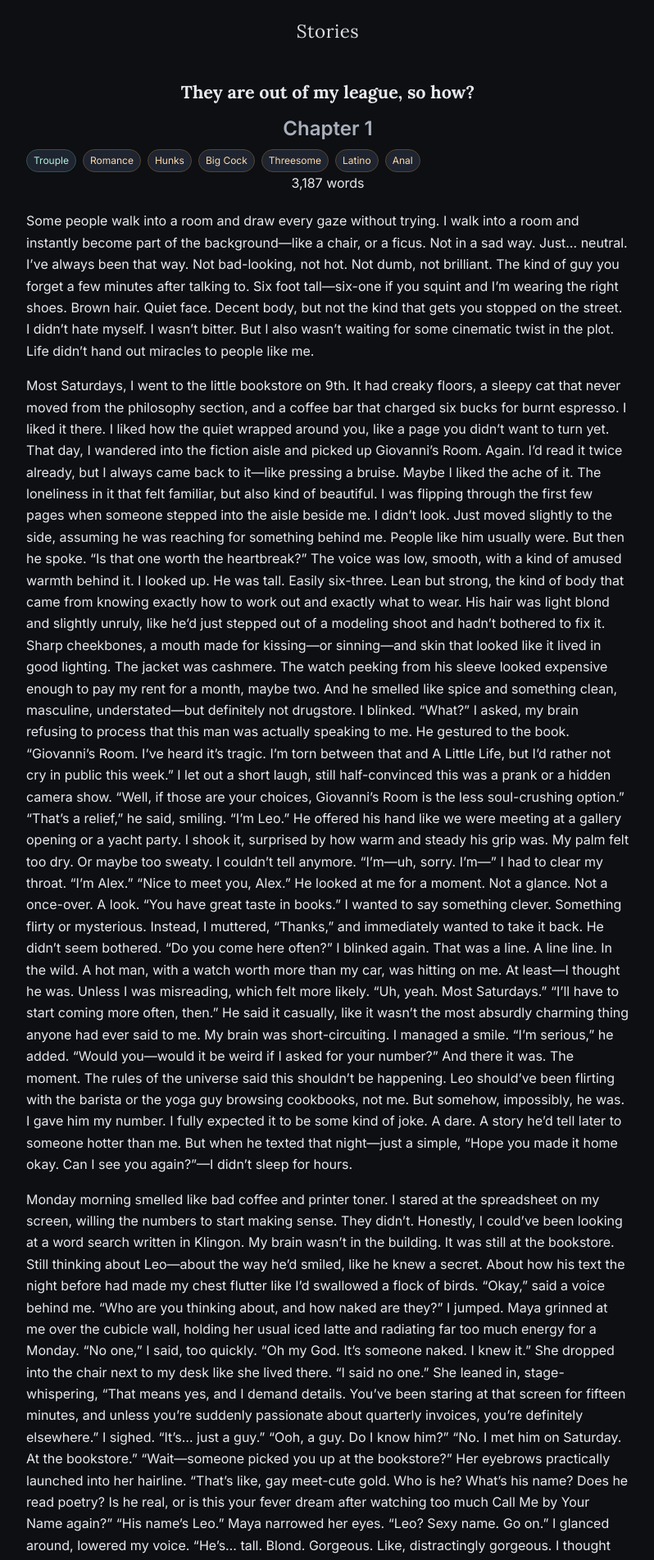
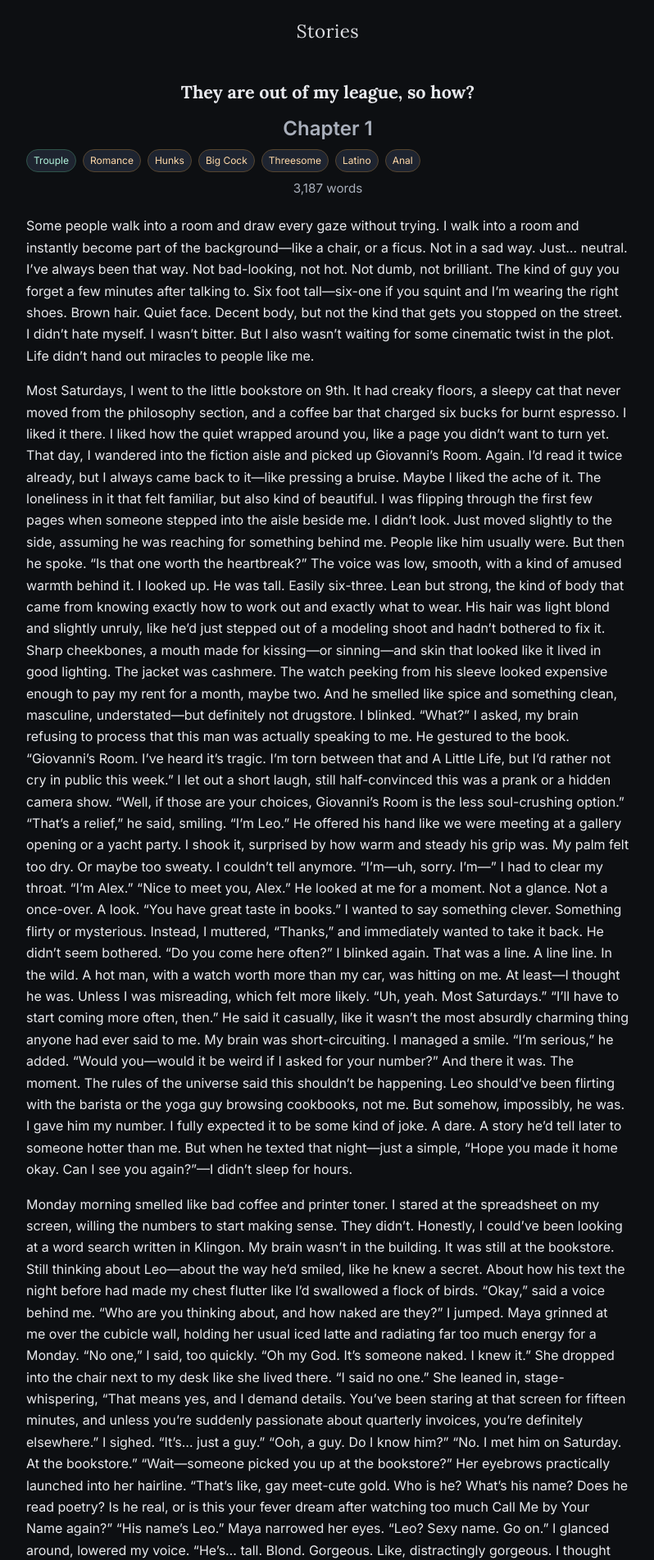
Before and after one commit to socock98-story/Stories, a Jekyll site: the page built from _chapters/out-of-league/ch/1.md, in a window 1280 px wide. Shown: the top 1903 px of the page at 82% size, without its empty margins (240-1038 px from the left). Built offline with Jekyll 4.4.1, drawn with Linux system fonts in a browser that asks for light colours.

Commit message:
Update styles.css

```diff
--- a/assets/css/styles.css
+++ b/assets/css/styles.css
@@ -130,6 +130,14 @@
 .button.ghost{ background:transparent; }
 .button.disabled{ opacity:.4; pointer-events:none; }
 
+.chapter-meta {
+  margin-top: 6px;
+}
+.word-count {
+  color: var(--muted);
+  font-size: 0.95rem;
+}
+
 @media (max-width: 720px){
   .story-card{ flex-direction:column; }
   .story-hero{ flex-direction:column; }
```
